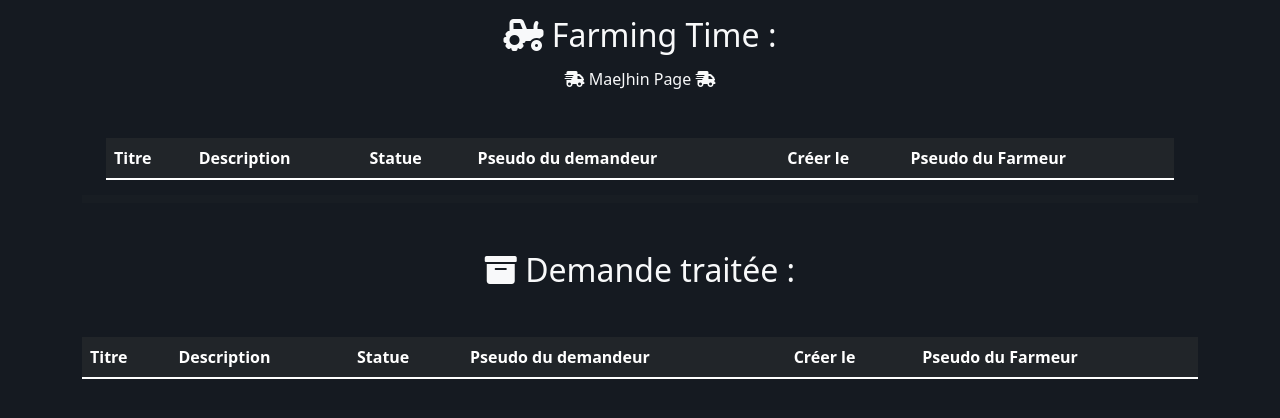
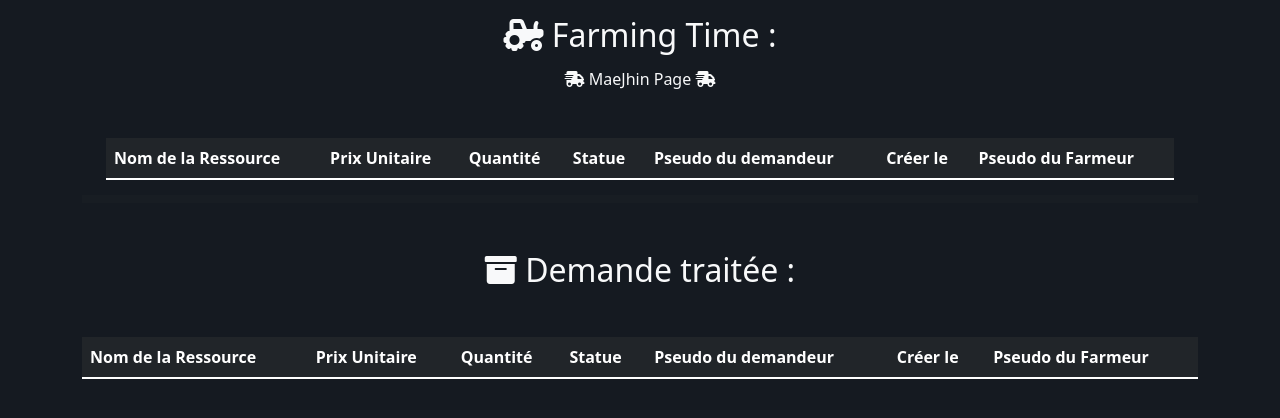
Before and after one commit to ExoCinki/projet-ldo-website, a Symfony app: template templates/farm/index.html.twig in a window 1280 px wide. Shown: the part 90-508 px from the top of the page. Run offline with Twig, Linux system fonts and the light colour scheme; the template is opened without the code that fills it, so the values that code supplies are empty; some libraries are stand-ins or nearby versions.

Commit message:
Farming add catégories

```diff
--- a/src/Form/FarmerType.php
+++ b/src/Form/FarmerType.php
@@ -15,8 +15,9 @@ class FarmerType extends AbstractType
     {
         $builder
             ->add('nameUser', TextType::class,['label' => 'Votre Pseudo'])
-            ->add('title', TextType::class,['label' => 'Titre de la demande'])
-            ->add('details', TextareaType::class,['label' => 'Description de la demande'])
+            ->add('title', TextType::class,['label' => 'Ressource demandé'])
+            ->add('details', TextType::class,['label' => 'Prix Unitaire'])
+            ->add('quantity', TextType::class,['label' => 'Quantité'])
 
         ;
     }
--- a/templates/farm/addform.html.twig
+++ b/templates/farm/addform.html.twig
@@ -25,6 +25,11 @@
 			</div>
 		</div>
 		<div class="row">
+			<div class="col">
+				{{ form_row(formfarm.quantity) }}
+			</div>
+		</div>
+		<div class="row">
 			<div class="col text-center">
 				<button type="submit" class="btn btn-primary btn-lg text-center">Enregistrer</button>
 				{{ form_end(formfarm) }}
--- a/templates/farm/index.html.twig
+++ b/templates/farm/index.html.twig
@@ -22,8 +22,9 @@
 		<table class="table table-dark table-hover mt-5">
 			<thead>
 				<tr>
-					<th scope="col">Titre</th>
-					<th scope="col">Description</th>
+					<th scope="col">Nom de la Ressource</th>
+					<th scope="col">Prix Unitaire</th>
+					<th scope="col">Quantité</th>
 					<th scope="col">Statue</th>
 					<th scope="col">Pseudo du demandeur</th>
 					<th scope="col">Créer le</th>
@@ -40,6 +41,7 @@
 					{% for farm in farmchecklist  %}
 						<td>{{farm.title}}</td>
 						<td>{{farm.details}}</td>
+						<td>{{farm.quantity}}</td>
 						<td>
 							{% if farm.checkOrNot == 0 %}
 								<i class="fas fa-times"></i>
@@ -92,8 +94,9 @@
   	<table class="table table-dark table-hover mt-5">
 			<thead>
 				<tr>
-					<th scope="col">Titre</th>
-					<th scope="col">Description</th>
+					<th scope="col">Nom de la Ressource</th>
+					<th scope="col">Prix Unitaire</th>
+					<th scope="col">Quantité</th>
 					<th scope="col">Statue</th>
 					<th scope="col">Pseudo du demandeur</th>
 					<th scope="col">Créer le</th>
@@ -110,6 +113,7 @@
 					{% for farm in farmnotcheck  %}
 						<td>{{farm.title}}</td>
 						<td>{{farm.details}}</td>
+						<td>{{farm.quantity}}</td>
 						<td>
 							{% if farm.checkOrNot == 0 %}
 								<i class="fas fa-times"></i>
```
Also changed, not shown: migrations/Version20211109235843.php (added, +31 -0 lines), src/Entity/Farm.php (+17 -0 lines).
